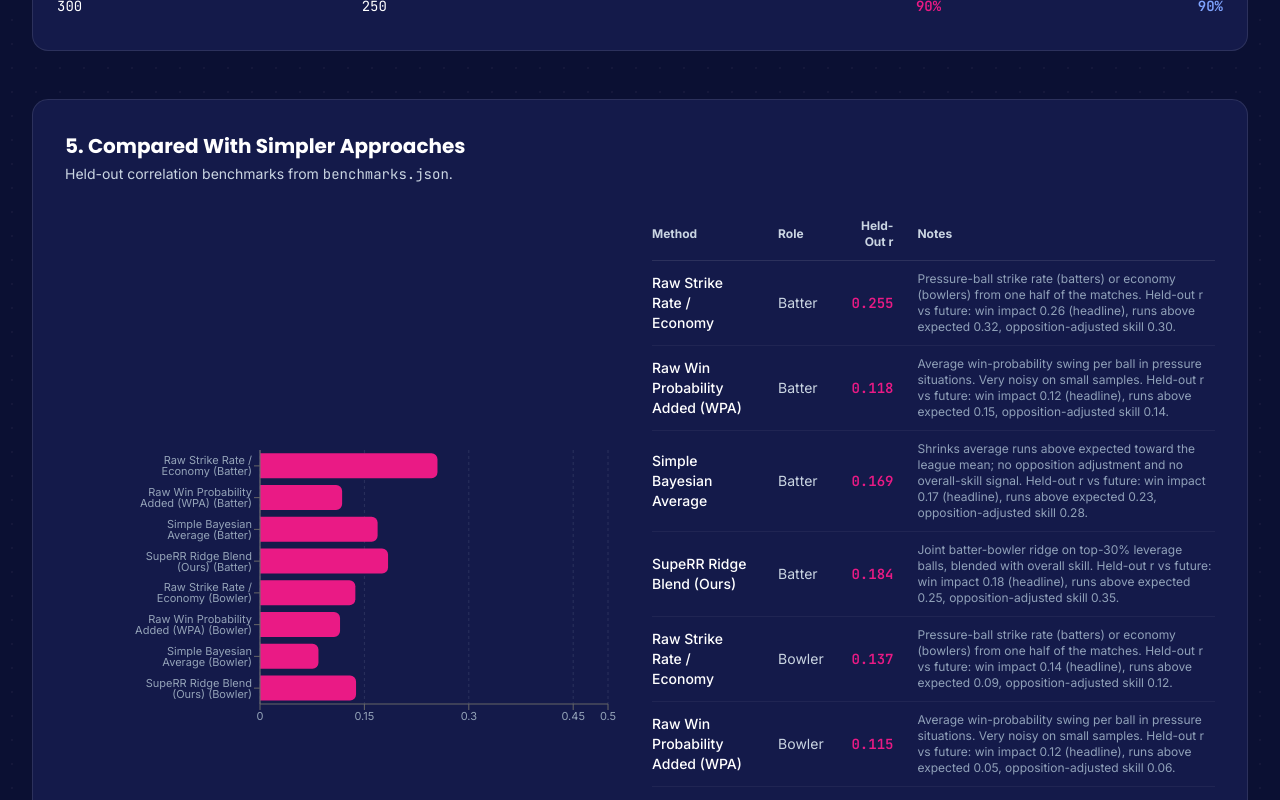
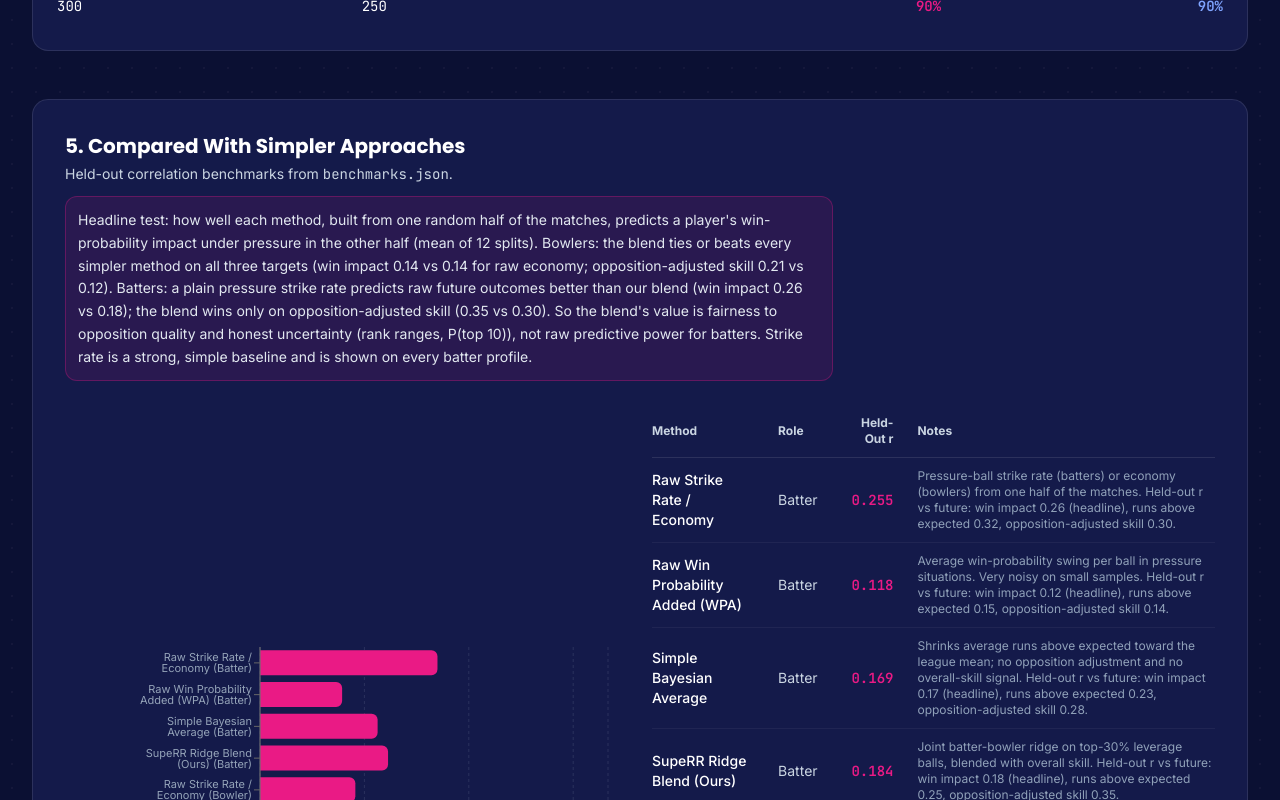
Before and after one commit to sakthivarshans/Hallabol, a React (Vite) app: page /#/method in a window 1280 px wide. Shown: the part 2440-3240 px from the top of the page. Built offline with nearby package versions, Linux system fonts and the light colour scheme.

Commit message:
feat(method): show benchmark summary callout under the comparison table

```diff
--- a/src/pages/MethodPage.tsx
+++ b/src/pages/MethodPage.tsx
@@ -421,6 +421,11 @@ export default function MethodPage() {
                   <p className="mt-1 text-xs sm:text-sm text-slate-600 dark:text-slate-300">
                     Held-out correlation benchmarks from <code className="font-mono-num">benchmarks.json</code>.
                   </p>
+                  {data.benchmarks.summary && (
+                    <p className="mt-3 max-w-3xl rounded-xl border border-[#EA1A85]/30 bg-[#FFE3F1]/50 dark:bg-[#EA1A85]/10 p-3 text-xs sm:text-sm leading-relaxed text-slate-700 dark:text-slate-200">
+                      {data.benchmarks.summary}
+                    </p>
+                  )}
                 </div>
                 {isPrelim && (
                   <span className="rounded-lg border border-amber-400/50 bg-amber-100 dark:bg-amber-500/20 px-3 py-1 text-xs font-semibold text-amber-800 dark:text-amber-300">
```
